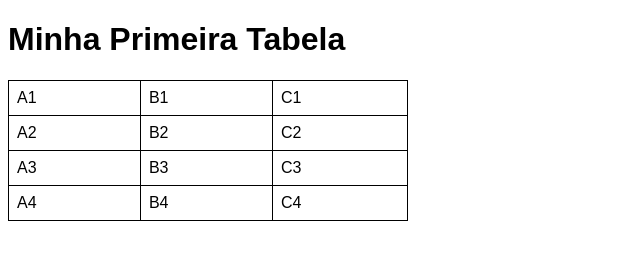
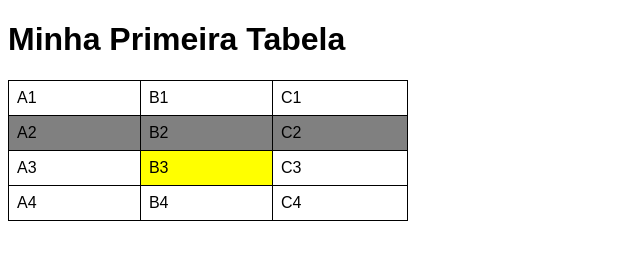
Before and after one commit to vitorhenriques-dev/html-css, a plain HTML site: page ex023/tabela01.html in a window 1280 px wide. Shown: the whole page, without its empty margins (0-640 px from the left). Drawn offline with Linux system fonts and the light colour scheme.

Commit message:
Update tabela01.html

```diff
--- a/ex023/tabela01.html
+++ b/ex023/tabela01.html
@@ -44,14 +44,14 @@
             <td>B1</td>
             <td>C1</td>
         </tr>
-        <tr>
+        <tr class="linha">
             <td>A2</td>
             <td>B2</td>
             <td>C2</td>
         </tr>
         <tr>
             <td>A3</td>
-            <td>B3</td>
+            <td class="dado">B3</td>
             <td>C3</td>
         </tr>
         <tr>
```
